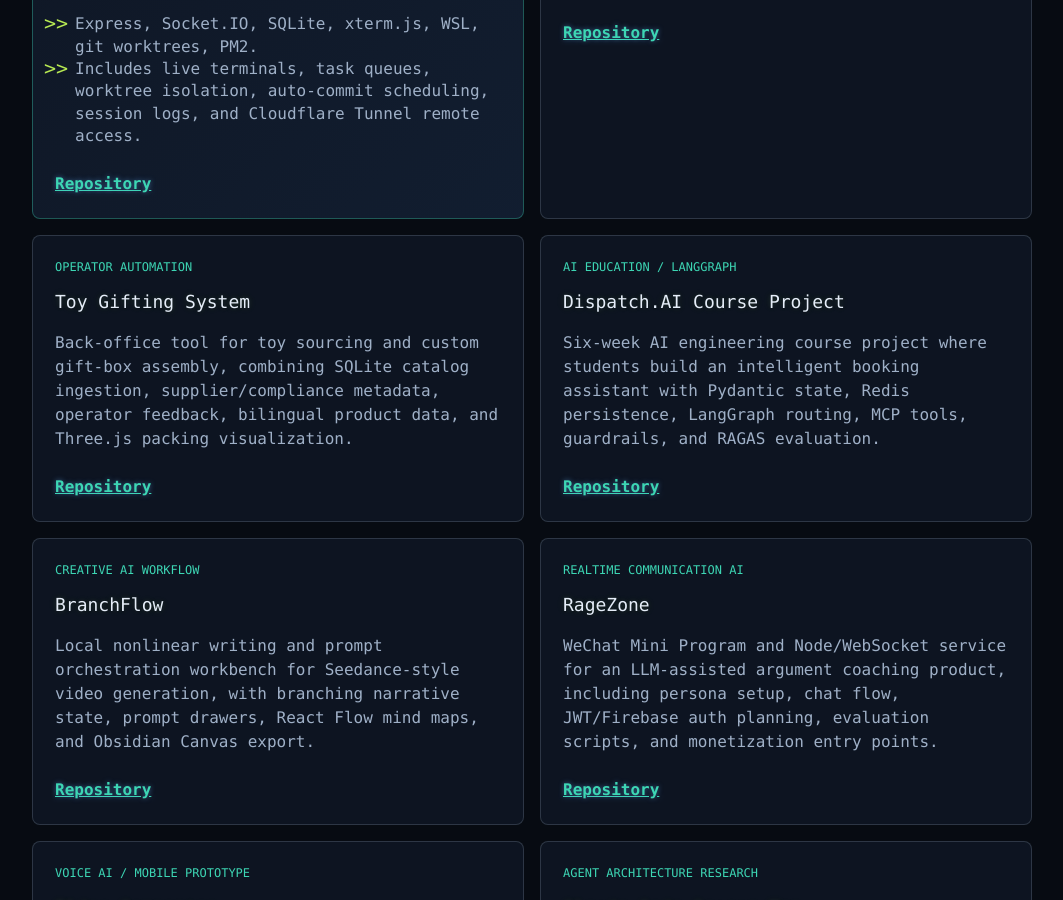
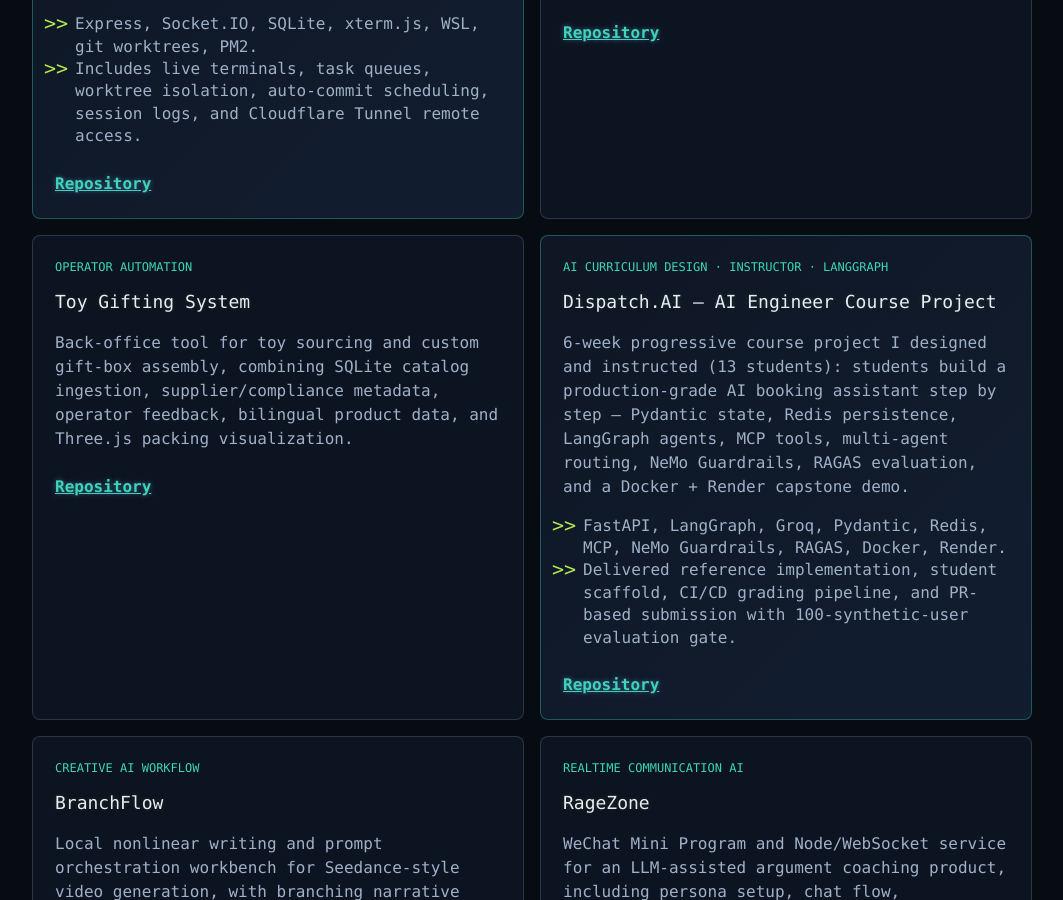
Before and after one commit to lycanlancelot/lycanlancelot.github.io, a Jekyll site: the page built from index.md, in a window 1280 px wide and 900 px high, scrolled down 2429 px. Shown: the whole window, without its empty margins (108-1171 px from the left). Built offline with Jekyll 4.4.1, drawn with Linux system fonts in a browser that asks for light colours.

Commit message:
Add Dispatch.AI curriculum design to website and CV
projects.html:
- Move dispatch-ai to teaching category with type:teaching
- Expand description to instructor/curriculum designer framing
- Add 6-week course progression as lectures array (Weeks 1-6)
- Update tech stack: FastAPI, Groq, NeMo Guardrails, Docker, Render
- Extend mermaid and code graph to show full agent architecture

index.md:
- Upgrade Dispatch.AI card to highlight, add ul with tech and deliverables
- Reframe as curriculum design + instructor role

cv.html:
- Add Dispatch.AI entry to Selected ML/AI Systems (2026)
  with curriculum designer & instructor framing and two detail bullets

```diff
--- a/index.md
+++ b/index.md
@@ -118,10 +118,14 @@
     <a href="https://github.com/lycanlancelot/toy-gifting">Repository</a>
   </article>
 
-  <article class="project-card">
-    <p class="project-kicker">AI Education / LangGraph</p>
-    <h3>Dispatch.AI Course Project</h3>
-    <p>Six-week AI engineering course project where students build an intelligent booking assistant with Pydantic state, Redis persistence, LangGraph routing, MCP tools, guardrails, and RAGAS evaluation.</p>
+  <article class="project-card highlight">
+    <p class="project-kicker">AI Curriculum Design · Instructor · LangGraph</p>
+    <h3>Dispatch.AI — AI Engineer Course Project</h3>
+    <p>6-week progressive course project I designed and instructed (13 students): students build a production-grade AI booking assistant step by step — Pydantic state, Redis persistence, LangGraph agents, MCP tools, multi-agent routing, NeMo Guardrails, RAGAS evaluation, and a Docker + Render capstone demo.</p>
+    <ul>
+      <li>FastAPI, LangGraph, Groq, Pydantic, Redis, MCP, NeMo Guardrails, RAGAS, Docker, Render.</li>
+      <li>Delivered reference implementation, student scaffold, CI/CD grading pipeline, and PR-based submission with 100-synthetic-user evaluation gate.</li>
+    </ul>
     <a href="https://github.com/australiaitgroup/AI-Engineer-Project-Dispatch-AI">Repository</a>
   </article>
 
```
Also changed, not shown: cv.html (+12 -0 lines), projects.html (+51 -34 lines).
